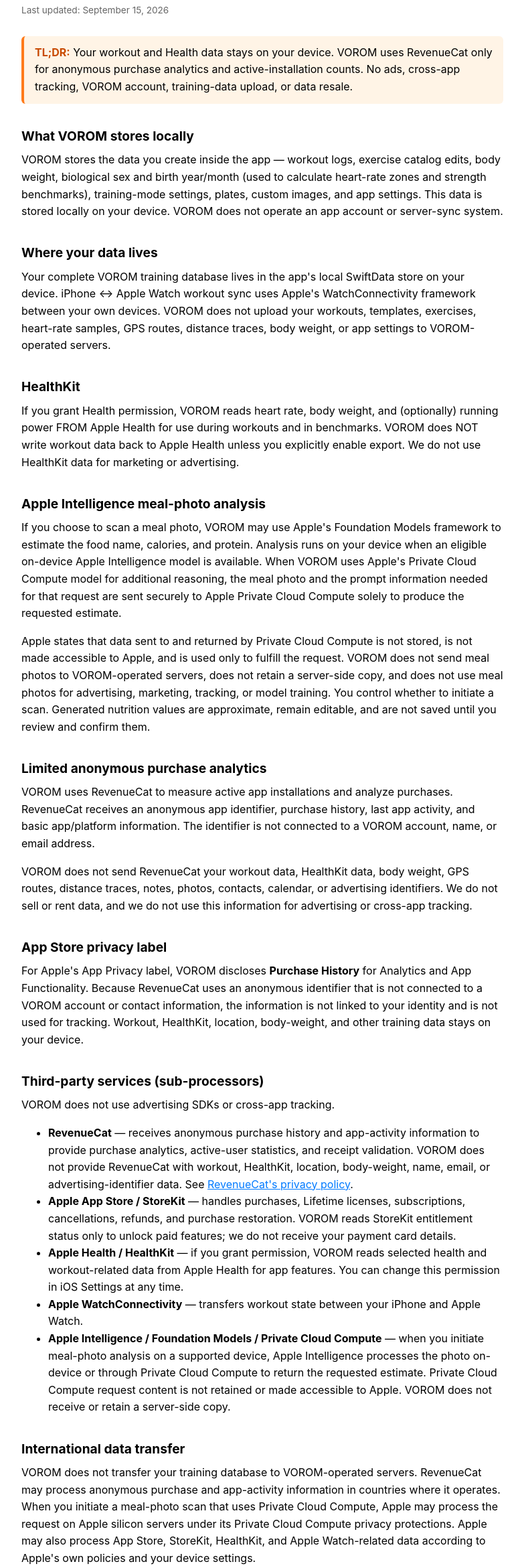
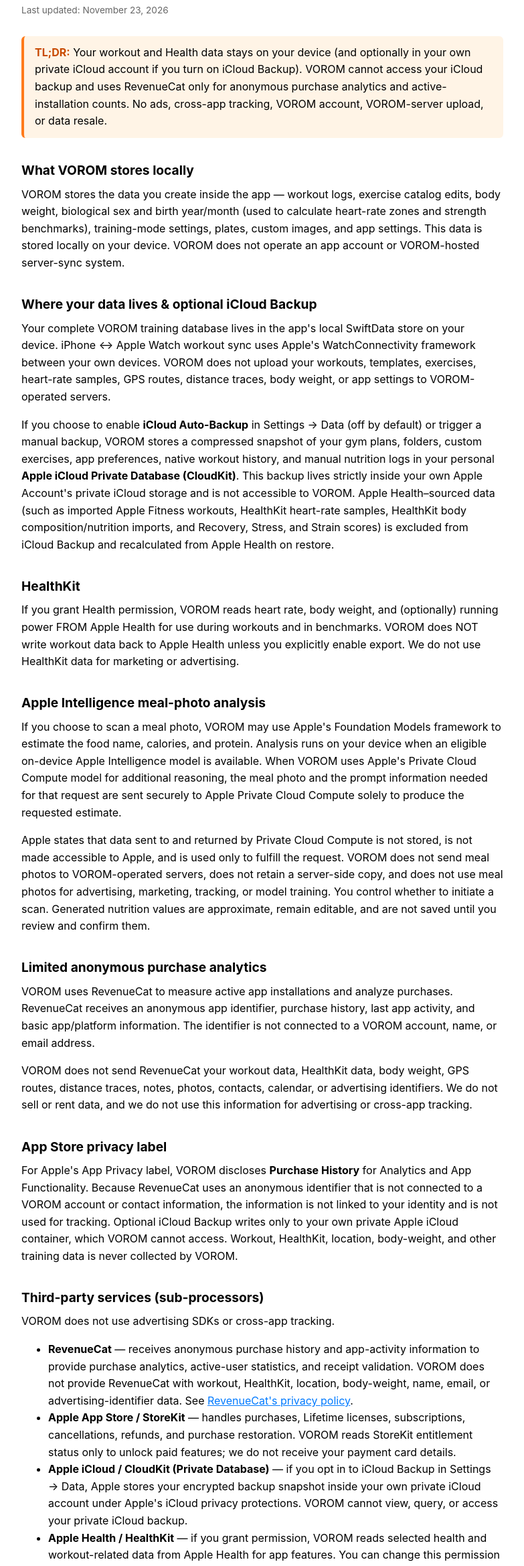
Before and after one commit to victor135791-dot/vorom-legal, a plain HTML site: page privacy.html in a window 1280 px wide. Shown: the part 214-2552 px from the top of the page at 67% size, without its empty margins (248-1031 px from the left). Drawn offline with Linux system fonts and the light colour scheme.

Commit message:
Document optional private iCloud Backup in Privacy Policy

```diff
--- a/privacy.html
+++ b/privacy.html
@@ -42,17 +42,18 @@
   <img src="logo.png" alt="VOROM logo" style="width: 96px; height: auto;">
 </div>
 <h1>Privacy Policy</h1>
-<p class="updated">Last updated: September 15, 2026</p>
+<p class="updated">Last updated: November 23, 2026</p>
 
 <div class="tldr">
-  <strong>TL;DR:</strong> Your workout and Health data stays on your device. VOROM uses RevenueCat only for anonymous purchase analytics and active-installation counts. No ads, cross-app tracking, VOROM account, training-data upload, or data resale.
+  <strong>TL;DR:</strong> Your workout and Health data stays on your device (and optionally in your own private iCloud account if you turn on iCloud Backup). VOROM cannot access your iCloud backup and uses RevenueCat only for anonymous purchase analytics and active-installation counts. No ads, cross-app tracking, VOROM account, VOROM-server upload, or data resale.
 </div>
 
 <h2>What VOROM stores locally</h2>
-<p>VOROM stores the data you create inside the app — workout logs, exercise catalog edits, body weight, biological sex and birth year/month (used to calculate heart-rate zones and strength benchmarks), training-mode settings, plates, custom images, and app settings. This data is stored locally on your device. VOROM does not operate an app account or server-sync system.</p>
+<p>VOROM stores the data you create inside the app — workout logs, exercise catalog edits, body weight, biological sex and birth year/month (used to calculate heart-rate zones and strength benchmarks), training-mode settings, plates, custom images, and app settings. This data is stored locally on your device. VOROM does not operate an app account or VOROM-hosted server-sync system.</p>
 
-<h2>Where your data lives</h2>
+<h2>Where your data lives &amp; optional iCloud Backup</h2>
 <p>Your complete VOROM training database lives in the app's local SwiftData store on your device. iPhone ↔ Apple Watch workout sync uses Apple's WatchConnectivity framework between your own devices. VOROM does not upload your workouts, templates, exercises, heart-rate samples, GPS routes, distance traces, body weight, or app settings to VOROM-operated servers.</p>
+<p>If you choose to enable <strong>iCloud Auto-Backup</strong> in Settings → Data (off by default) or trigger a manual backup, VOROM stores a compressed snapshot of your gym plans, folders, custom exercises, app preferences, native workout history, and manual nutrition logs in your personal <strong>Apple iCloud Private Database (CloudKit)</strong>. This backup lives strictly inside your own Apple Account's private iCloud storage and is not accessible to VOROM. Apple Health–sourced data (such as imported Apple Fitness workouts, HealthKit heart-rate samples, HealthKit body composition/nutrition imports, and Recovery, Stress, and Strain scores) is excluded from iCloud Backup and recalculated from Apple Health on restore.</p>
 
 <h2>HealthKit</h2>
 <p>If you grant Health permission, VOROM reads heart rate, body weight, and (optionally) running power FROM Apple Health for use during workouts and in benchmarks. VOROM does NOT write workout data back to Apple Health unless you explicitly enable export. We do not use HealthKit data for marketing or advertising.</p>
@@ -66,13 +67,14 @@
 <p>VOROM does not send RevenueCat your workout data, HealthKit data, body weight, GPS routes, distance traces, notes, photos, contacts, calendar, or advertising identifiers. We do not sell or rent data, and we do not use this information for advertising or cross-app tracking.</p>
 
 <h2>App Store privacy label</h2>
-<p>For Apple's App Privacy label, VOROM discloses <strong>Purchase History</strong> for Analytics and App Functionality. Because RevenueCat uses an anonymous identifier that is not connected to a VOROM account or contact information, the information is not linked to your identity and is not used for tracking. Workout, HealthKit, location, body-weight, and other training data stays on your device.</p>
+<p>For Apple's App Privacy label, VOROM discloses <strong>Purchase History</strong> for Analytics and App Functionality. Because RevenueCat uses an anonymous identifier that is not connected to a VOROM account or contact information, the information is not linked to your identity and is not used for tracking. Optional iCloud Backup writes only to your own private Apple iCloud container, which VOROM cannot access. Workout, HealthKit, location, body-weight, and other training data is never collected by VOROM.</p>
 
 <h2>Third-party services (sub-processors)</h2>
 <p>VOROM does not use advertising SDKs or cross-app tracking.</p>
 <ul>
 <li><strong>RevenueCat</strong> — receives anonymous purchase history and app-activity information to provide purchase analytics, active-user statistics, and receipt validation. VOROM does not provide RevenueCat with workout, HealthKit, location, body-weight, name, email, or advertising-identifier data. See <a href="https://www.revenuecat.com/privacy/">RevenueCat's privacy policy</a>.</li>
 <li><strong>Apple App Store / StoreKit</strong> — handles purchases, Lifetime licenses, subscriptions, cancellations, refunds, and purchase restoration. VOROM reads StoreKit entitlement status only to unlock paid features; we do not receive your payment card details.</li>
+<li><strong>Apple iCloud / CloudKit (Private Database)</strong> — if you opt in to iCloud Backup in Settings → Data, Apple stores your encrypted backup snapshot inside your own private iCloud account under Apple's iCloud privacy protections. VOROM cannot view, query, or access your private iCloud backup.</li>
 <li><strong>Apple Health / HealthKit</strong> — if you grant permission, VOROM reads selected health and workout-related data from Apple Health for app features. You can change this permission in iOS Settings at any time.</li>
 <li><strong>Apple WatchConnectivity</strong> — transfers workout state between your iPhone and Apple Watch.</li>
 <li><strong>Apple Intelligence / Foundation Models / Private Cloud Compute</strong> — when you initiate meal-photo analysis on a supported device, Apple Intelligence processes the photo on-device or through Private Cloud Compute to return the requested estimate. Private Cloud Compute request content is not retained or made accessible to Apple. VOROM does not receive or retain a server-side copy.</li>
```
